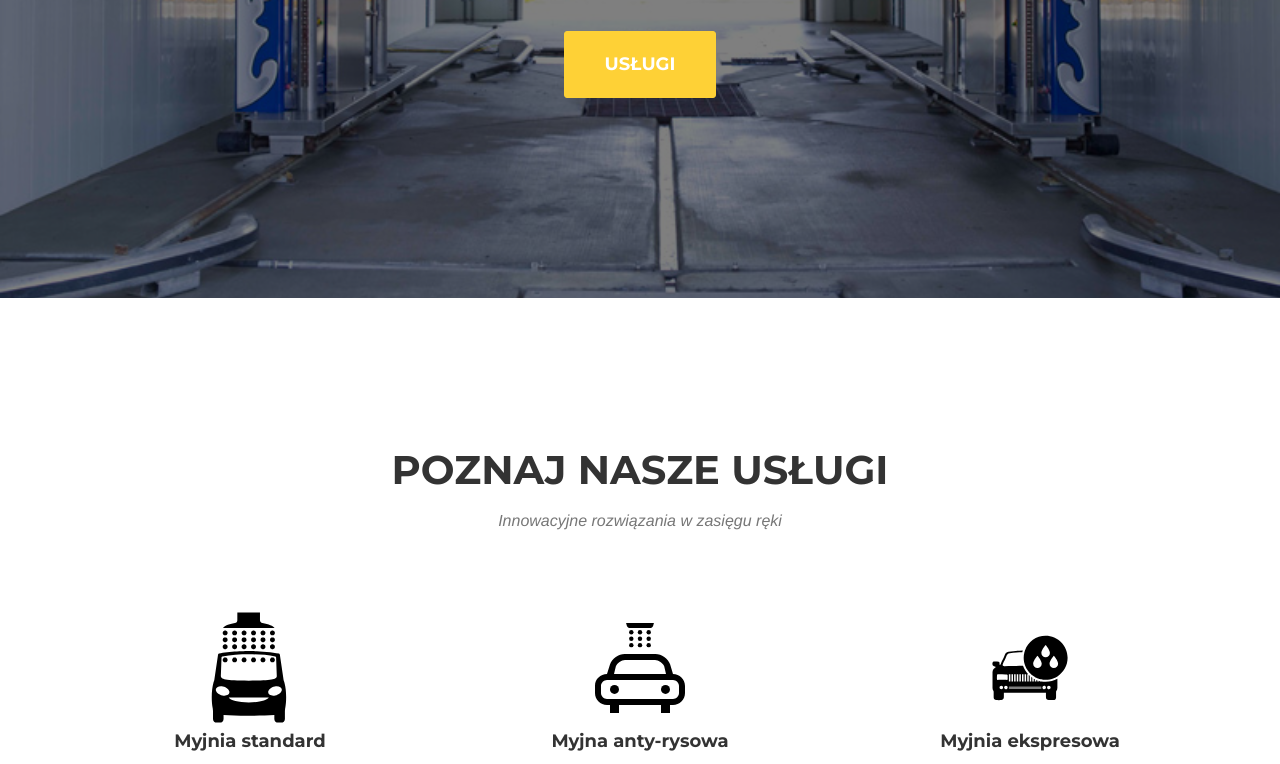
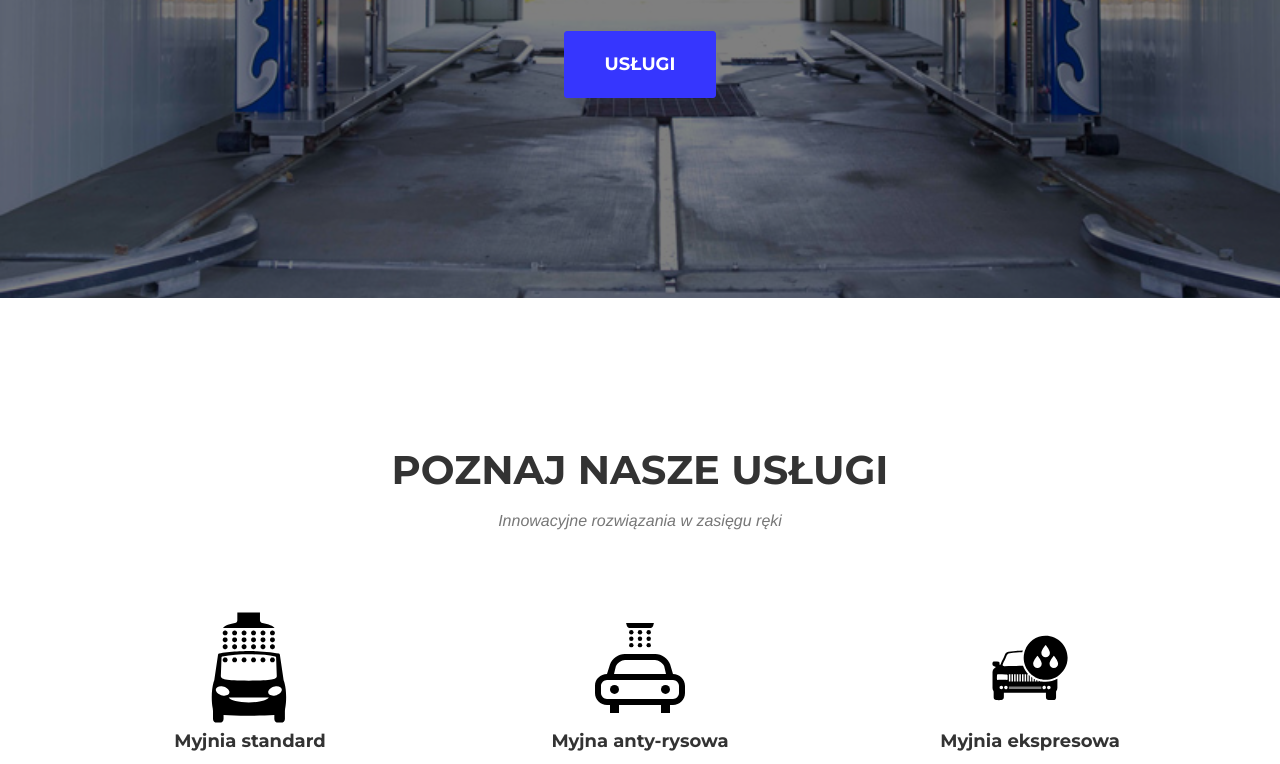
Before and after one commit to Vistritium/MarketingPage, a plain HTML site: page index.html in a window 1280 px wide. Shown: the part 564-1328 px from the top of the page. Drawn offline with nearby package versions, Linux system fonts and the light colour scheme; a web font is replaced by a local one.

Commit message:
Some color manipulation -- yellow to blue

```diff
--- a/less/variables.less
+++ b/less/variables.less
@@ -1,6 +1,6 @@
 // Variables
 
-@brand-primary: #fed136;
+@brand-primary: #3636fe;
 @brand-danger: #e74c3c;
 @gray-darkest: #222;
 @gray: #777;
```
Also changed, not shown: css/agency.css, img/logo-inv.png.
